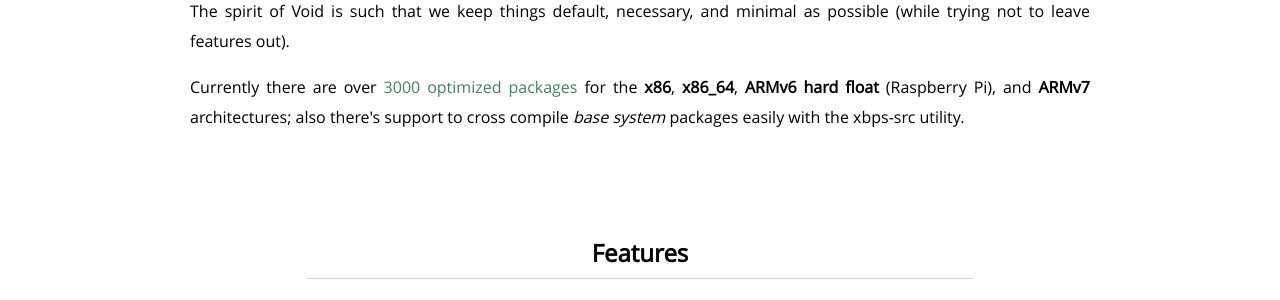
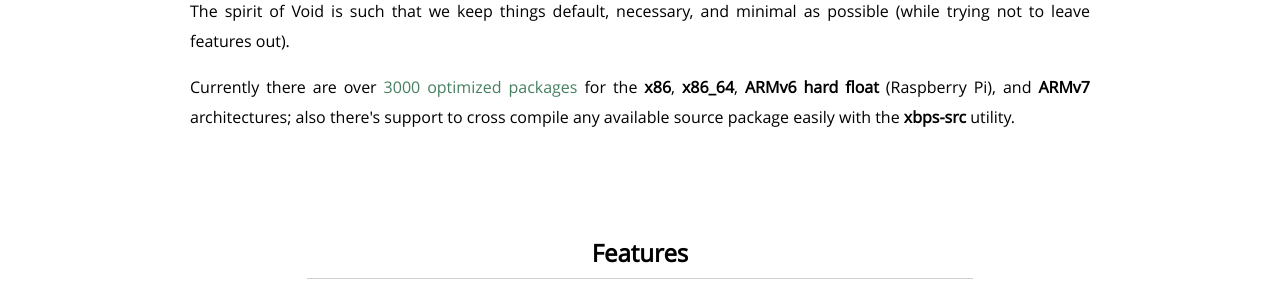
Before and after one commit to void-linux/void-linux.github.io, a Jekyll site: the page built from index.html, in a window 1280 px wide and 900 px high, scrolled down 520 px. Shown: the part 154-454 px from the top of the window. Built offline with Jekyll 4.4.1, drawn with Linux system fonts in a browser that asks for light colours; Markdown is read by kramdown in place of the engine named in the settings; some of the changed text lies outside the part shown.

Commit message:
index: misc tweaks.

```diff
--- a/index.html
+++ b/index.html
@@ -34,7 +34,7 @@
 			<p>Speed, reliability, and flexibility. That's the battle-cry of today's disgruntled computer geeks. This is what people want with a Linux distribution, and this is what Void Linux provides.
 			With lightning-fast and useful tools such as the xbps package manager, and <a href="http://www.freedesktop.org/wiki/Software/systemd">systemd</a> (among others), this distribution clearly has <em>all your base</em>, and they rightly <em>belong to us</em>.</p>
 			<p>The spirit of Void is such that we keep things default, necessary, and minimal as possible (while trying not to leave features out).</p>
-			<p>Currently there are over <a href="https://github.com/xtraeme/xbps-packages/tree/master/srcpkgs">3000 optimized packages</a> for the <strong>x86</strong>, <strong>x86_64</strong>, <strong>ARMv6 hard float</strong> (Raspberry Pi), and <strong>ARMv7</strong> architectures; also there's support to cross compile <em>base system</em> packages easily with the xbps-src utility.</p>
+			<p>Currently there are over <a href="https://github.com/xtraeme/xbps-packages/tree/master/srcpkgs">3000 optimized packages</a> for the <strong>x86</strong>, <strong>x86_64</strong>, <strong>ARMv6 hard float</strong> (Raspberry Pi), and <strong>ARMv7</strong> architectures; also there's support to cross compile any available source package easily with the <strong>xbps-src</strong> utility.</p>
 		</div>
 
 		<div id="features">
```
Also changed, not shown: other parts of index.html (+1 -1 lines).
